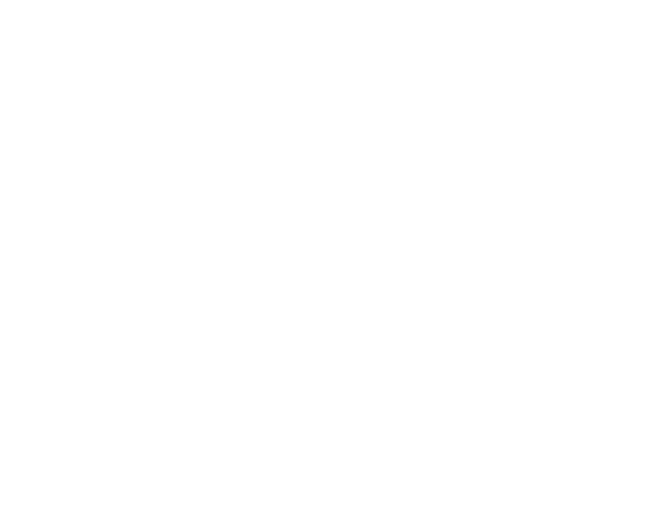
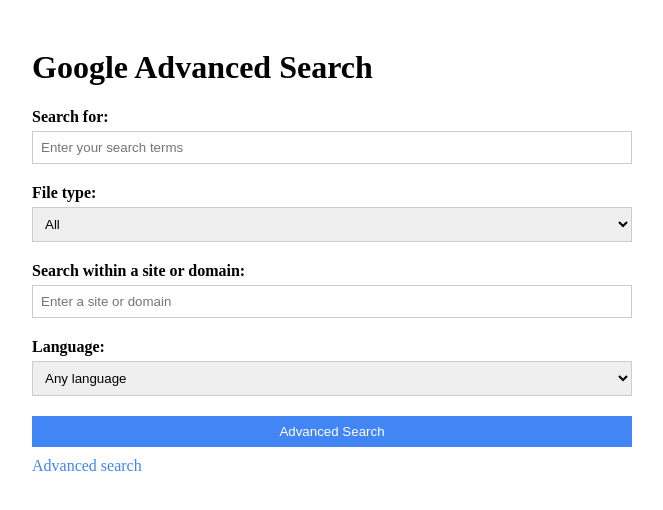
Before and after one commit to ricardo-719/searchEngine-googleClone-cs50w, a plain HTML site: page advanced-search.html in a window 1280 px wide. Shown: the whole page, without its empty margins (308-971 px from the left). Drawn offline with Linux system fonts and the light colour scheme.

Commit message:
update HTML index and CSS

```diff
--- a/advanced-search.html
+++ b/advanced-search.html
@@ -1,12 +1,84 @@
 <!DOCTYPE html>
-<html lang="en">
+<html>
 <head>
-    <meta charset="UTF-8">
-    <meta http-equiv="X-UA-Compatible" content="IE=edge">
-    <meta name="viewport" content="width=device-width, initial-scale=1.0">
-    <title>Document</title>
+  <title>Google Advanced Search</title>
+  <style>
+    /* Style the main container */
+    .container {
+      width: 600px;
+      margin: auto;
+      padding: 20px;
+    }
+
+    /* Style the search form */
+    form {
+      display: flex;
+      flex-direction: column;
+    }
+
+    /* Style the form labels */
+    label {
+      font-weight: bold;
+      margin-bottom: 5px;
+    }
+
+    /* Style the form input fields */
+    input[type="text"],
+    select {
+      padding: 8px;
+      margin-bottom: 20px;
+      border: 1px solid #ccc;
+    }
+
+    /* Style the "Advanced Search" button */
+    .btn {
+      background-color: #4285f4;
+      color: #fff;
+      padding: 8px 20px;
+      border: none;
+      cursor: pointer;
+    }
+
+    /* Style the "Advanced Search" link */
+    .advanced-link {
+      margin-top: 10px;
+      text-decoration: none;
+      color: #4285f4;
+    }
+  </style>
 </head>
 <body>
+  <div class="container">
+    <h1>Google Advanced Search</h1>
+    <form>
+      <label>Search for:</label>
+      <input type="text" placeholder="Enter your search terms">
 
+      <label>File type:</label>
+      <select>
+        <option value="">All</option>
+        <option value="pdf">PDF</option>
+        <option value="ppt">PowerPoint</option>
+        <option value="doc">Word</option>
+        <option value="xls">Excel</option>
+      </select>
+
+      <label>Search within a site or domain:</label>
+      <input type="text" placeholder="Enter a site or domain">
+
+      <label>Language:</label>
+      <select>
+        <option value="">Any language</option>
+        <option value="en">English</option>
+        <option value="fr">French</option>
+        <option value="de">German</option>
+        <option value="es">Spanish</option>
+      </select>
+
+      <button class="btn">Advanced Search</button>
+
+      <a href="#" class="advanced-link">Advanced search</a>
+    </form>
+  </div>
 </body>
 </html>
--- a/styles.css
+++ b/styles.css
@@ -1,66 +1,84 @@
+* {
+    margin:0;
+    padding:0;
+    box-sizing: border-box;
+}
+
 body {
+    height: 100vh;
+    width: 100%;
+    overflow: hidden;
     font-family: Arial, sans-serif;
 }
 
+.container {
+    position: relative;
+    align-items: center;
+    height: 100%;
+    width: 100%;
+}
+
+.container img {
+    align-self: center;
+}
+
+header {
+    display:flex;
+    justify-content: end;
+}
+
+.nav {
+    list-style: none;
+}
+
+.nav li {
+    margin: 12px;
+    padding: 5px;
+}
+
+.nav-links {
+    text-decoration: none;
+    color:black;
+    cursor: pointer;
+    font-size: 14px;
+}
+
 .search-container {
+    position: absolute;
+    top: 33%;
+    left: 50%;
+    transform: translate(-50%, -50%);
     margin: 0 auto;
     width: 500px;
     text-align: center;
 }
 
 .search-bar {
-width: 60%;
+    width: 95%;
     padding: 12px 20px;
     margin: 8px 0;
-box-sizing: border-box;
     border: 2px solid #ccc;
-border-radius: 4px;
+    border-radius: 25px;
+}
+
+.search-bar:hover {
+    box-shadow: 0px 1px lightgray;
 }
 
 .search-button {
-width: 20%;
-background-color: #4CAF50;
-color: white;
-padding: 14px 20px;
-margin: 8px 0;
+    width: 27%;
+    color: black;
+    text-align: center;
+    padding: 10px 14px;
     border: none;
     border-radius: 4px;
     cursor: pointer;
 }
 
 .search-button:hover {
-background-color: #45a049;
+    border: 1px solid lightgray;
 }
 
-.links {
-text-align: right;
+.search-button:active {
+    border-color: blue;
 }
-
-.advanced-search-container {
-margin: 0 auto;
-width: 500px;
-}
-
-.advanced-search-field {
-width: 100%;
-padding: 12px 20px;
-margin: 8px 0;
-box-sizing: border-box;
-border: 2px solid #ccc;
-border-radius: 4px;
-}
-
-.advanced-search-button {
-width: 20%;
-background-color: #0077c9;
-color: white;
-padding: 14px 20px;
-margin: 8px 0;
-border: none;
-border-radius: 4px;
-cursor: pointer;
-}
-
-.advanced-search-button:hover {
-background-color: #0066b3;
-}
```
Also changed, not shown: index.html (+12 -6 lines), images/Google.png (added), images/google images.png (added). Lines whose indentation alone changed are shown as unchanged.
